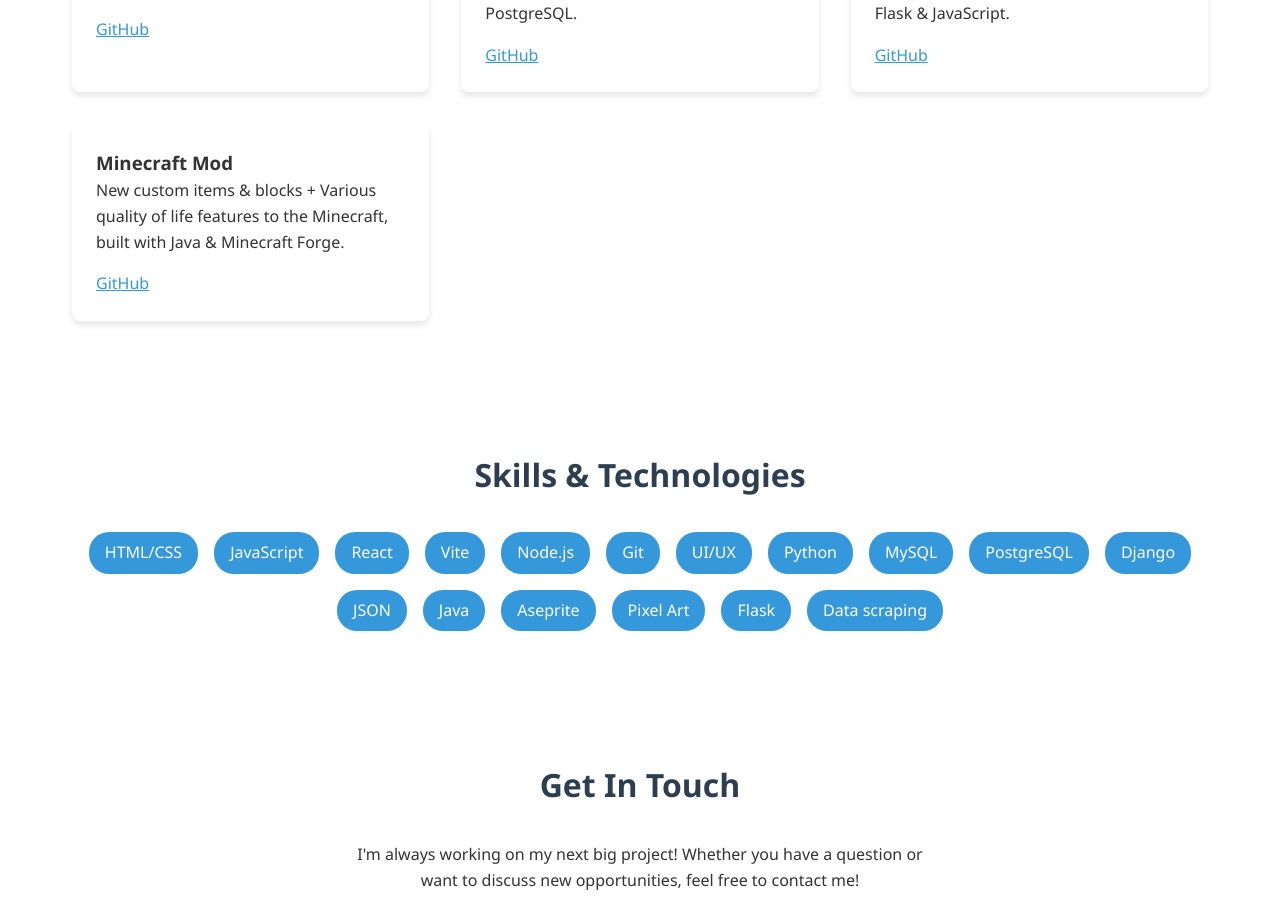
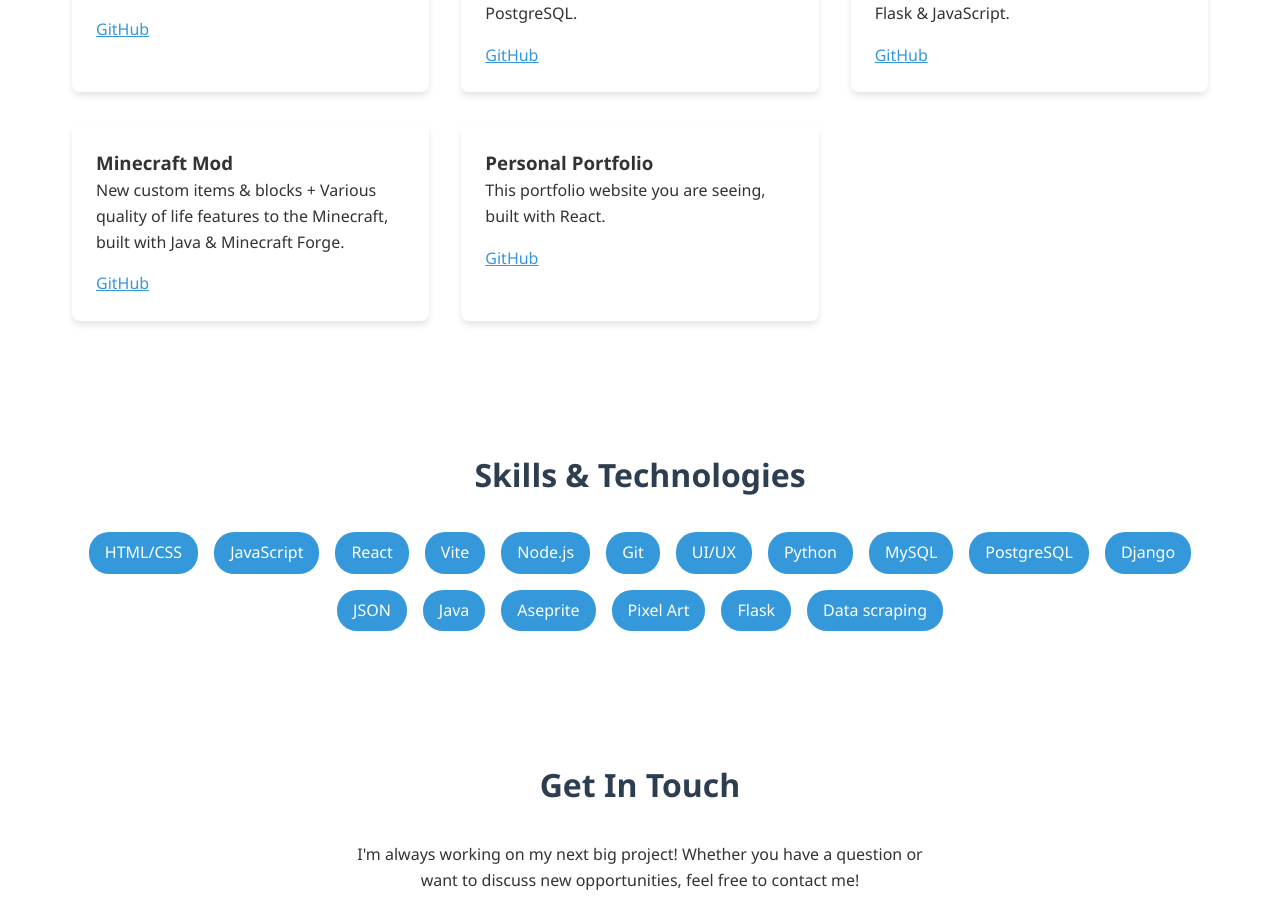
Before and after one commit to khangchung15/portfolio, a React (Create React App) app: page / in a window 1280 px wide. Shown: the part 981-1902 px from the top of the page. Built offline with nearby package versions, Linux system fonts and the light colour scheme.

Commit message:
added portfolio

```diff
--- a/src/components/Projects.jsx
+++ b/src/components/Projects.jsx
@@ -26,7 +26,12 @@ const Projects = () => {
       description: 'New custom items & blocks + Various quality of life features to the Minecraft, built with Java & Minecraft Forge.',
       github: 'https://github.com/khangchung15/minecraftmod'
     },
-    // Add more projects as needed
+    {
+      id: 4,
+      title: 'Personal Portfolio',
+      description: 'This portfolio website you are seeing, built with React.',
+      github: 'https://github.com/khangchung15/portfolio'
+    },
   ];
 
   return (
```
